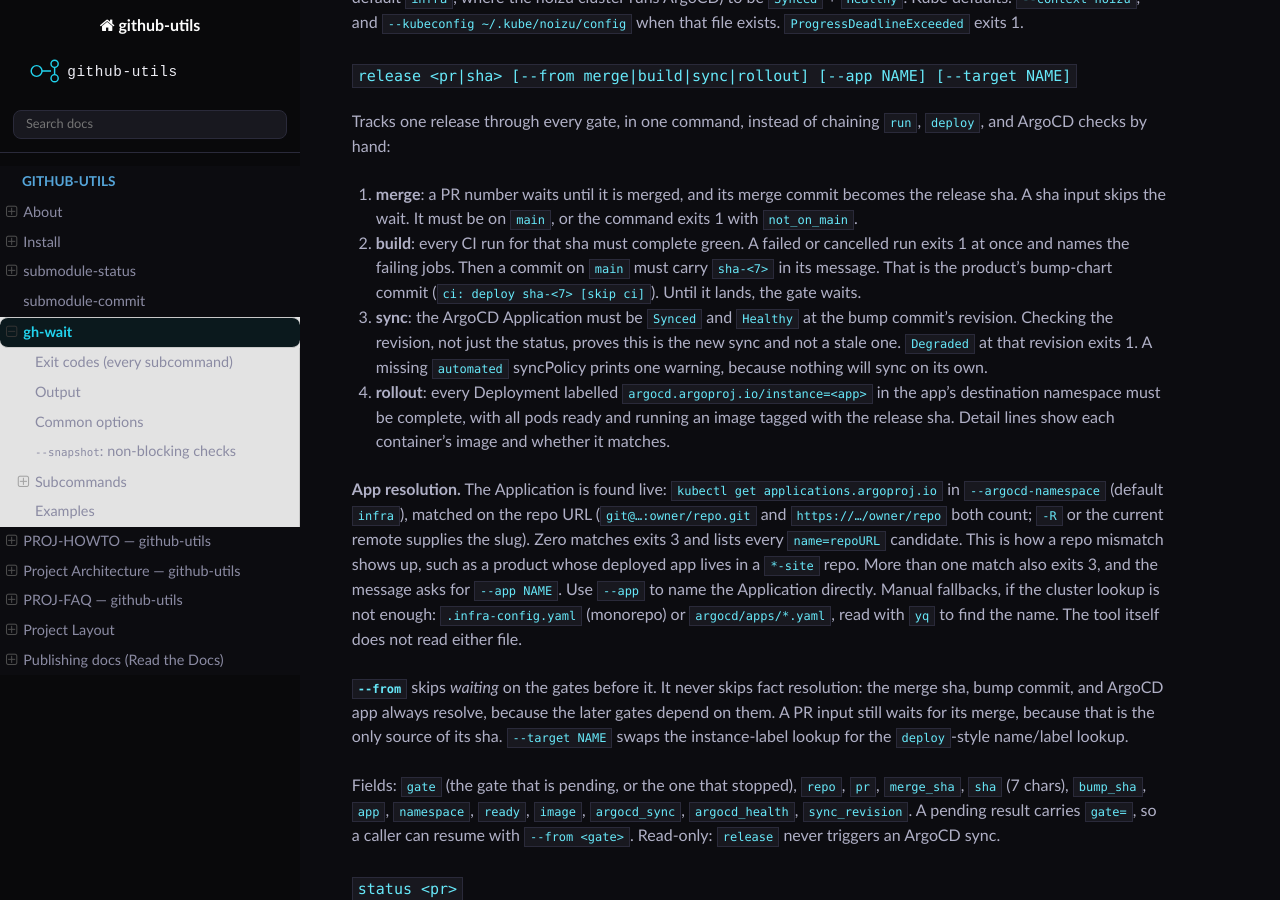
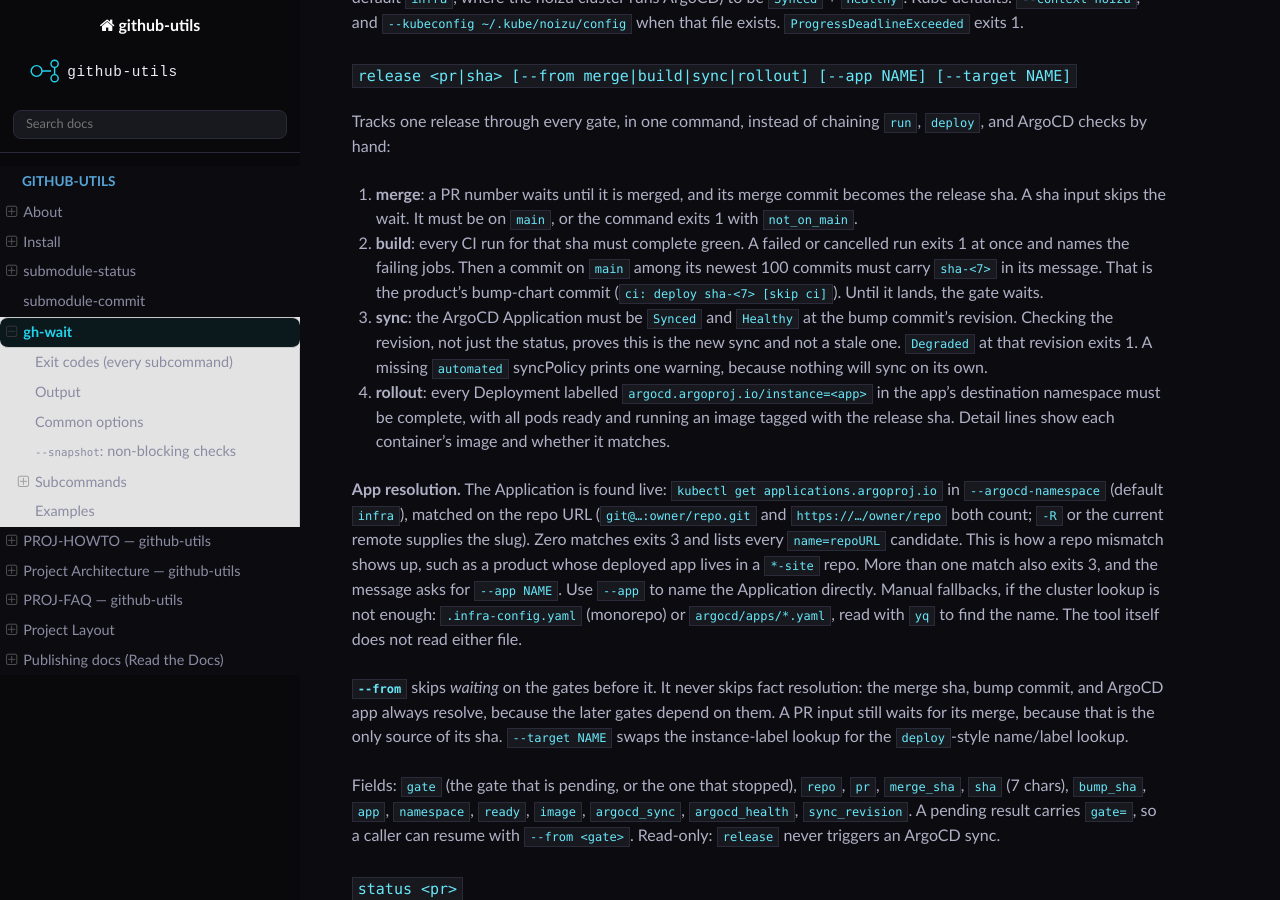
Before and after one commit to the-robot-lives/github-tools, a Sphinx documentation site: the page built from docs/gh-wait.md, in a window 1280 px wide and 900 px high, scrolled down 2521 px. Built offline with Sphinx 7.4.7 and the Read the Docs theme 3.1.0, drawn with Linux system fonts in a browser that asks for light colours.

Commit message:
fix(gh-wait): scan 100 bump candidates; clear error for unknown --app
- The release build gate searched only the newest 30 commits on main, so a
  busy branch could push the bump commit off the page and time out silently.
  Raise the scan to 100 (the API maximum per page) and document the window.
- `--app NAME` on a missing Application produced "Application  has no
  destination.namespace" with an empty name. Report "not found" instead.

Addresses two robot-review findings on #18.

Co-Authored-By: Loom <loom@therobotlives.com>

```diff
--- a/docs/gh-wait.md
+++ b/docs/gh-wait.md
@@ -120,7 +120,7 @@
    command exits 1 with `not_on_main`.
 2. **build**: every CI run for that sha must complete green. A failed or
    cancelled run exits 1 at once and names the failing jobs. Then a commit on
-   `main` must carry `sha-<7>` in its message. That is the product's bump-chart
+   `main` among its newest 100 commits must carry `sha-<7>` in its message. That is the product's bump-chart
    commit (`ci: deploy sha-<7> [skip ci]`). Until it lands, the gate waits.
 3. **sync**: the ArgoCD Application must be `Synced` and `Healthy` at the bump
    commit's revision. Checking the revision, not just the status, proves this
```
Also changed, not shown: 2 other files.
